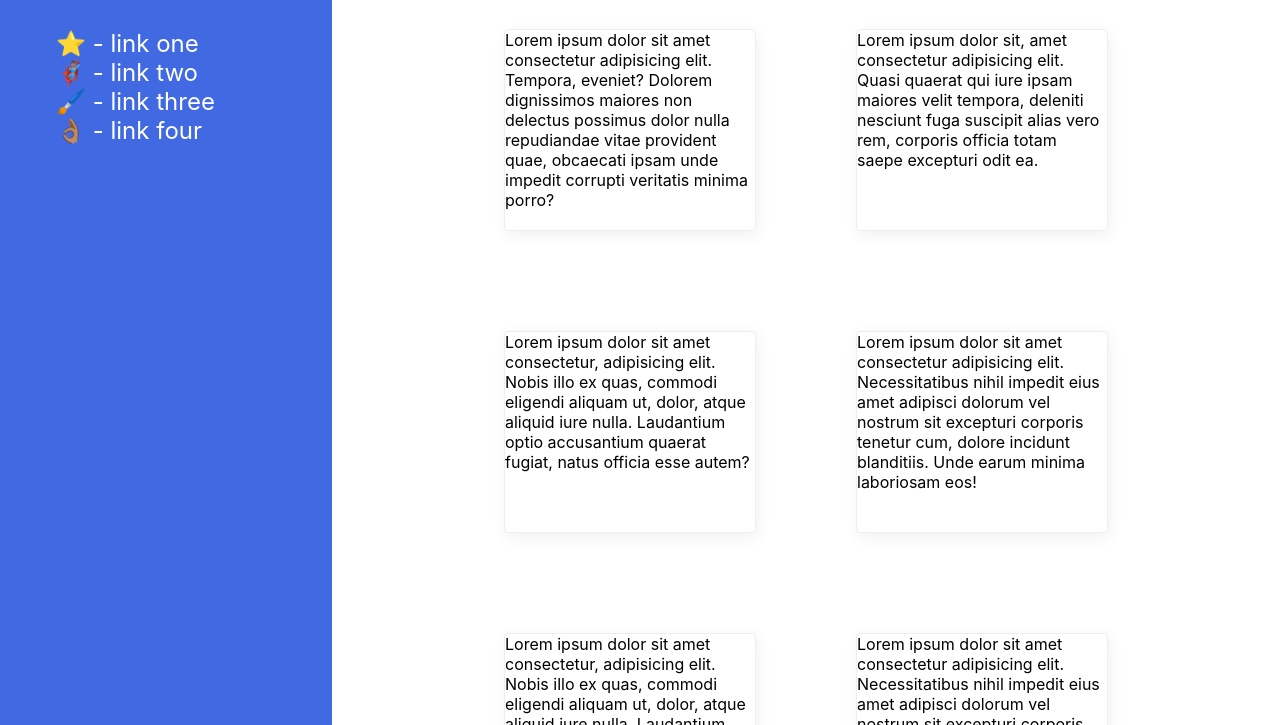
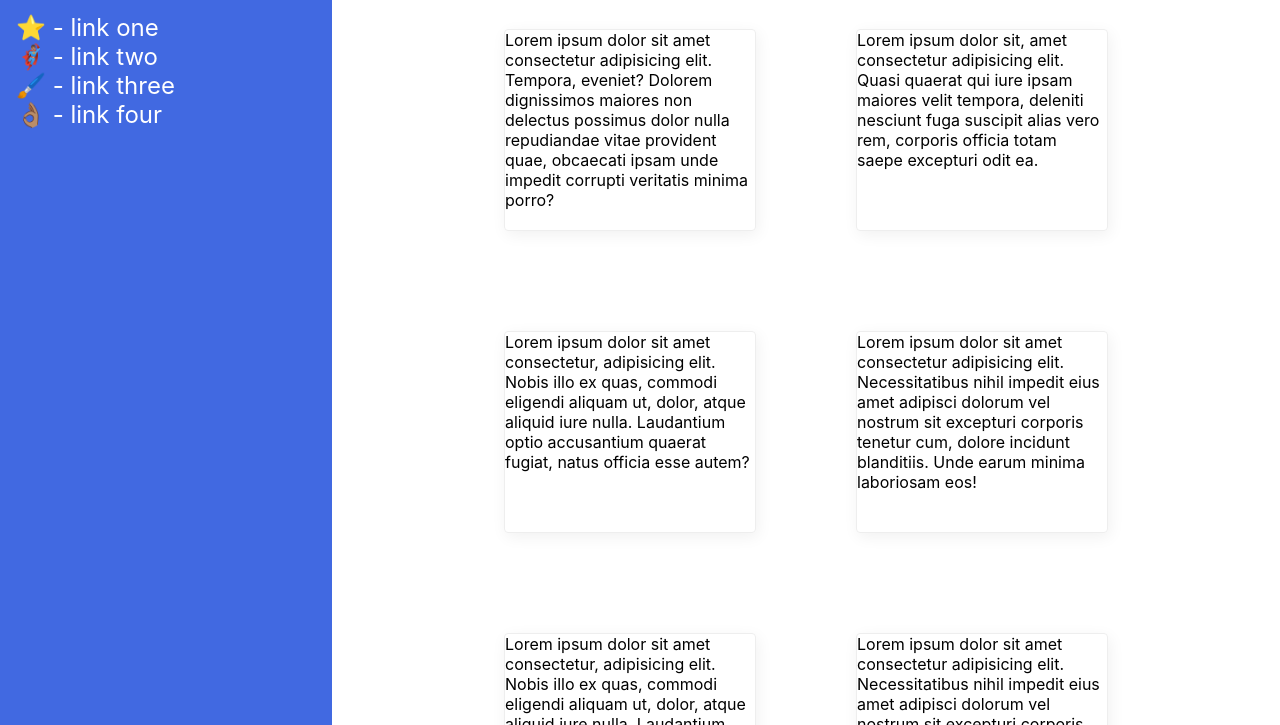
Before and after one commit to Danilo664/flex, a plain HTML site: page 07-flex-layout-2/index.html in a window 1280 px wide. Shown: the part 75-800 px from the top of the page. Drawn offline with Linux system fonts and the light colour scheme.

Commit message:
fixed sidebar to be like in the solution

```diff
--- a/07-flex-layout-2/style.css
+++ b/07-flex-layout-2/style.css
@@ -88,4 +88,9 @@ a{
 
 ul{
   list-style-type: none;
+  margin: 0px;
+  padding: 0px;
+  display: flex;
+  flex-direction: column;
+
 }
```
